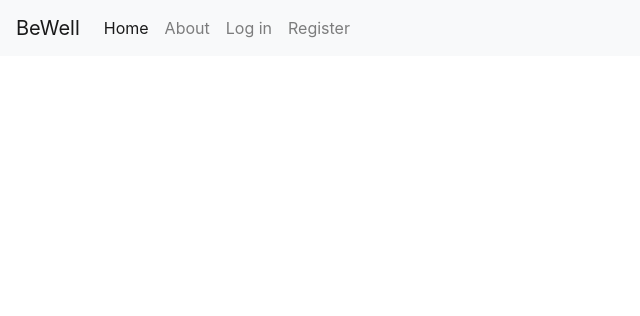
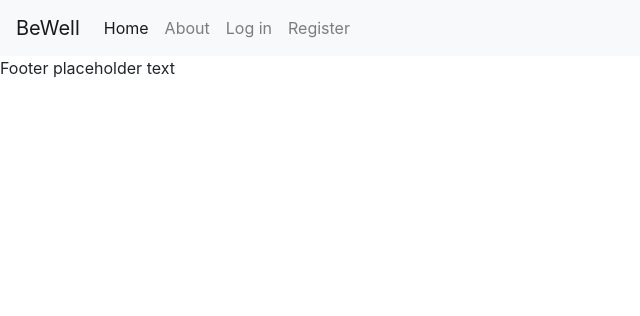
Before and after one commit to madeleine2086/pp4, a Django app: template templates/base.html in a window 1280 px wide. Shown: the top 316 px of the page, without its empty margins (0-640 px from the left). Run offline with Django 4.2, Linux system fonts and the light colour scheme; the template is opened without the code that fills it, so the values that code supplies are empty.

Commit message:
changing pagination and put placeholder text in footer

```diff
--- a/bewell_blog/views.py
+++ b/bewell_blog/views.py
@@ -7,4 +7,4 @@ from .models import Post
 class PostList(generic.ListView):
     queryset = Post.objects.filter(status=1)
     template_name = "bewell_blog/index.html"
-    paginate_by = 4
+    paginate_by = 6
--- a/templates/base.html
+++ b/templates/base.html
@@ -36,13 +36,8 @@
     </main>
 
     <!-- Footer -->
-    <footer class="footer mt-auto py-3 dark-bg">
-        <p class="m-0 text-center text-white">Made by Code Instituters</p>
-        <p class="m-0 text-center text-white">Follow us: <i class="fab fa-facebook-square ms-3"></i>
-            <i class="fab fa-twitter-square ms-3"></i>
-            <i class="fab fa-instagram-square ms-3"></i>
-            <i class="fab fa-youtube-square ms-3"></i>
-        </p>
+    <footer>
+        <p>Footer placeholder text</p>
     </footer>
 
     <script src="https://code.jquery.com/jquery-3.3.1.slim.min.js" integrity="sha384-q8i/X+965DzO0rT7abK41JStQIAqVgRVzpbzo5smXKp4YfRvH+8abtTE1Pi6jizo" crossorigin="anonymous"></script>
```
Also changed, not shown: bewell_blog/templates/bewell_blog/index.html (+6 -3 lines).
